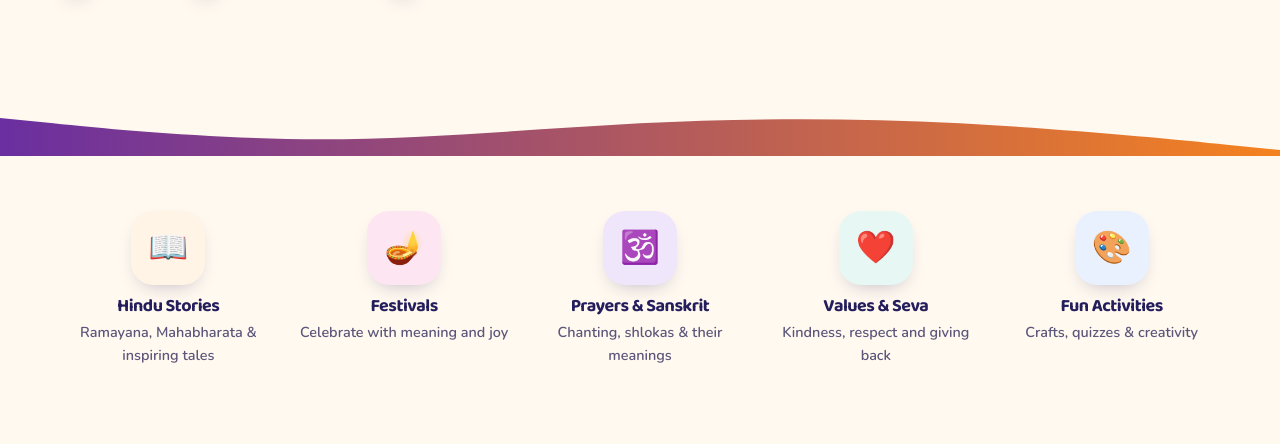
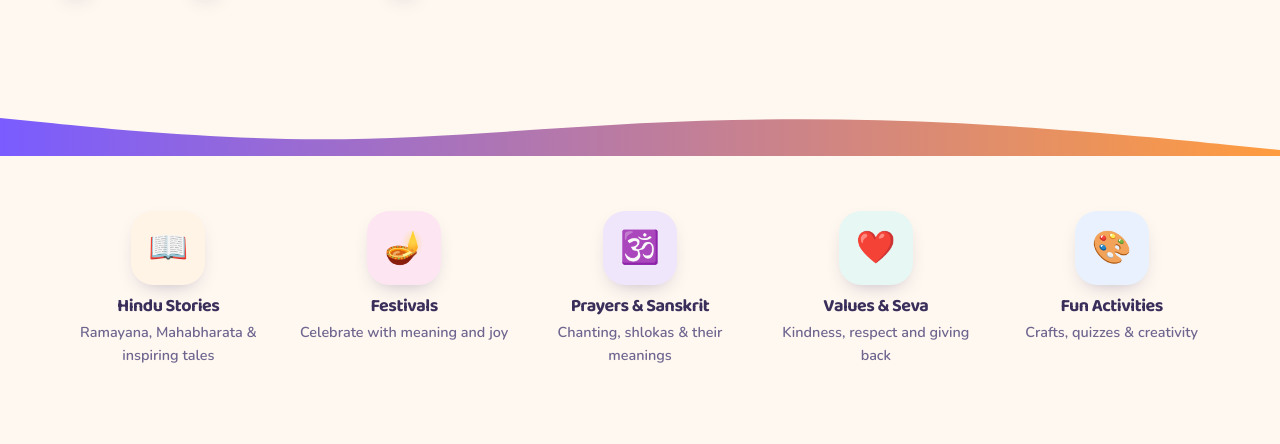
Before and after one commit to anirudhatalmale6-alt/colorful-kids-club, a plain HTML site: page index.html in a window 1280 px wide. Shown: the part 668-1112 px from the top of the page. Drawn offline with nearby package versions, Linux system fonts and the light colour scheme.

Commit message:
Tediss-style pass: warmer, friendlier cheerful palette (coral/purple/sunny), softer accents; keep clean & simple layout

```diff
--- a/index.html
+++ b/index.html
@@ -54,7 +54,7 @@
   </div>
 </section>
 
-<svg class="wave" viewBox="0 0 1440 70" preserveAspectRatio="none"><defs><linearGradient id="wg" x1="0" y1="0" x2="1" y2="0"><stop offset="0" stop-color="#6a2fa0"></stop><stop offset="1" stop-color="#f5821f"></stop></linearGradient></defs><path fill="url(#wg)" d="M0,32L60,37.3C120,43,240,53,360,53.3C480,53,600,43,720,37.3C840,32,960,32,1080,37.3C1200,43,1320,53,1380,58.7L1440,64L1440,70L0,70Z"></path></svg>
+<svg class="wave" viewBox="0 0 1440 70" preserveAspectRatio="none"><defs><linearGradient id="wg" x1="0" y1="0" x2="1" y2="0"><stop offset="0" stop-color="#7a5cff"></stop><stop offset="1" stop-color="#ff9c3f"></stop></linearGradient></defs><path fill="url(#wg)" d="M0,32L60,37.3C120,43,240,53,360,53.3C480,53,600,43,720,37.3C840,32,960,32,1080,37.3C1200,43,1320,53,1380,58.7L1440,64L1440,70L0,70Z"></path></svg>
 
 <!-- FEATURE ROW -->
 <section class="pad" style="padding-top:clamp(2.4rem,5vw,3.4rem)">
--- a/style.css
+++ b/style.css
@@ -1,14 +1,14 @@
 :root{
-  --saffron:#f5821f;
-  --marigold:#ffb31f;
-  --pink:#e6188c;
-  --grape:#6a2fa0;
-  --teal:#12b3a6;
-  --sky:#3aa0ff;
-  --leaf:#3ecf5a;
-  --cream:#fff9f0;
-  --ink:#241f5c;
-  --ink-soft:#5b567a;
+  --saffron:#ff9c3f;
+  --marigold:#ffcf47;
+  --pink:#ff5b7a;
+  --grape:#7a5cff;
+  --teal:#22c3b6;
+  --sky:#40b3ff;
+  --leaf:#57cc6d;
+  --cream:#fff8f0;
+  --ink:#3a2f5b;
+  --ink-soft:#6f6690;
   --white:#ffffff;
   --shadow:0 18px 40px -18px rgba(36,31,92,.42);
   --shadow-sm:0 8px 20px -10px rgba(36,31,92,.35);
@@ -56,7 +56,7 @@ nav.links a.nav-cta::after{display:none}
 .burger{display:none;background:none;border:none;font-size:1.8rem;cursor:pointer;color:var(--ink)}
 
 /* ---------- HERO ---------- */
-.hero{position:relative;padding:clamp(2.5rem,6vw,5rem) 0 clamp(3rem,7vw,6rem);overflow:hidden;background:radial-gradient(1100px 500px at 80% 15%,rgba(245,130,31,.14),transparent 60%),radial-gradient(900px 500px at 10% 30%,rgba(106,47,160,.10),transparent 60%)}
+.hero{position:relative;padding:clamp(2.5rem,6vw,5rem) 0 clamp(3rem,7vw,6rem);overflow:hidden;background:radial-gradient(1100px 500px at 80% 15%,rgba(255,156,63,.16),transparent 60%),radial-gradient(900px 500px at 8% 30%,rgba(34,195,182,.12),transparent 60%)}
 .hero-grid{display:grid;grid-template-columns:1.1fr .9fr;gap:2.5rem;align-items:center}
 .eyebrow{display:inline-flex;align-items:center;gap:.5rem;background:#fff;color:var(--grape);font-weight:800;font-family:var(--font-head);padding:.4rem 1rem;border-radius:999px;box-shadow:var(--shadow-sm);font-size:.95rem;margin-bottom:1.2rem}
 .hero h1{font-size:clamp(2.4rem,5.4vw,4.2rem);font-weight:800}
@@ -68,7 +68,7 @@ nav.links a.nav-cta::after{display:none}
 
 /* hero art */
 .hero-art{position:relative;height:100%;min-height:360px;display:grid;place-items:center}
-.glow{position:absolute;inset:0;margin:auto;width:80%;aspect-ratio:1;background:radial-gradient(circle,rgba(255,179,31,.42),rgba(230,24,140,.14) 55%,transparent 72%);filter:blur(6px);animation:morph 9s ease-in-out infinite}
+.glow{position:absolute;inset:0;margin:auto;width:82%;aspect-ratio:1;background:radial-gradient(circle,rgba(255,207,71,.5),rgba(255,91,122,.16) 55%,transparent 72%);filter:blur(6px);animation:morph 9s ease-in-out infinite}
 .hero-logo{position:relative;width:min(78%,380px);border-radius:28px;box-shadow:0 22px 40px -14px rgba(58,36,86,.3);animation:floaty 6s ease-in-out infinite}
 @keyframes floaty{50%{transform:translateY(-14px)}}
 @keyframes morph{50%{transform:scale(1.06)}}
@@ -81,7 +81,7 @@ nav.links a.nav-cta::after{display:none}
 @keyframes bob{50%{transform:translateY(-16px) rotate(6deg)}}
 
 /* ---------- PAGE HERO (inner pages) ---------- */
-.page-hero{position:relative;text-align:center;padding:clamp(2.4rem,6vw,4rem) 0 clamp(2rem,5vw,3rem);background:radial-gradient(900px 400px at 50% -10%,rgba(245,130,31,.16),transparent 60%)}
+.page-hero{position:relative;text-align:center;padding:clamp(2.4rem,6vw,4rem) 0 clamp(2rem,5vw,3rem);background:radial-gradient(900px 400px at 50% -10%,rgba(255,156,63,.18),transparent 60%)}
 .page-hero .eyebrow{margin-bottom:1rem}
 .page-hero h1{font-size:clamp(2.1rem,4.6vw,3.4rem);font-weight:800}
 .page-hero h1 .grad{background:linear-gradient(100deg,var(--saffron),var(--pink) 45%,var(--grape));-webkit-background-clip:text;background-clip:text;color:transparent}
@@ -339,7 +339,7 @@ footer a:hover{color:#fff}
 .about-photo img{width:100%;height:100%;object-fit:cover;aspect-ratio:4/3}
 
 /* ---------- WHAT CHILDREN WILL LEARN BAND ---------- */
-.learn-band{background:linear-gradient(115deg,var(--grape),#8a2fa0 45%,var(--saffron));border-radius:36px;padding:clamp(2rem,5vw,3.4rem);box-shadow:var(--shadow)}
+.learn-band{background:linear-gradient(115deg,var(--grape),#9b6bff 42%,var(--saffron));border-radius:36px;padding:clamp(2rem,5vw,3.4rem);box-shadow:var(--shadow)}
 .learn-band .sec-head h2{color:#fff}
 .learn-band .sec-head .kicker{color:#ffe0b8}
 .learn-band .sec-head p{color:#f3e8ff}
```
Also changed, not shown: t-hero.jpg (added).
